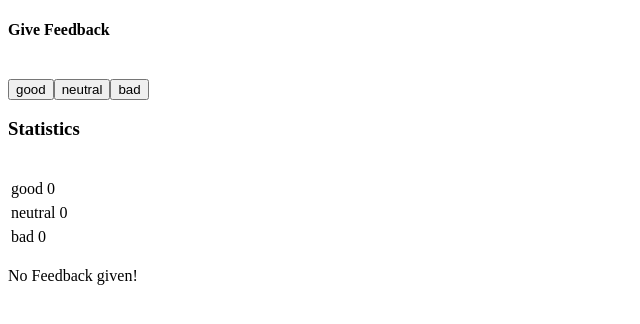
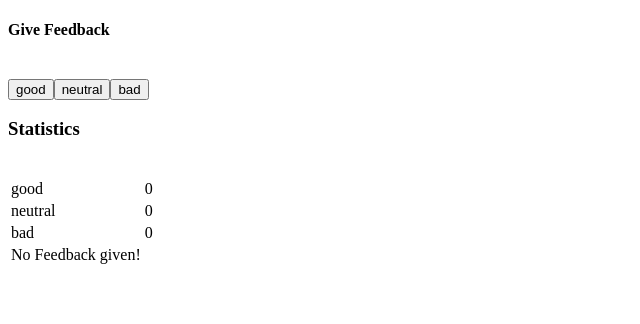
Before and after one commit to ThiwankaS/Full-Stack-Open-Web, a React (Vite) app in the folder Part1/unicafe/: page / in a window 1280 px wide. Shown: the top 324 px of the page, without its empty margins (0-640 px from the left). Built offline with nearby package versions, Linux system fonts and the light colour scheme.

Commit message:
1.11 Execrcise unicafe step6 Rector the code to visualize all the data on a single table

```diff
--- a/Part1/unicafe/src/App.jsx
+++ b/Part1/unicafe/src/App.jsx
@@ -38,11 +38,26 @@ const App = () => {
       <br/>
       <h3>Statistics</h3>
       <br/>
-      <StatisticsLine text='good' value={good}/>
-      <StatisticsLine text='neutral' value={neutral}/>
-      <StatisticsLine text='bad' value={bad}/>
-      <br/>
-      <Statistics good={good} neutral={neutral} bad={bad} all={all} />
+      <table>
+        <tbody>
+        <StatisticsLine text='good' value={good}/>
+        <StatisticsLine text='neutral' value={neutral}/>
+        <StatisticsLine text='bad' value={bad}/>
+        {
+          all === 0 ? (
+            <tr>
+              <td>No Feedback given!</td>
+            </tr>
+          ): (
+            <>
+            <StatisticsLine text='all' value={all} />
+            <StatisticsLine text='average' value={Math.floor((((good * 1) + (neutral * 0) + (bad * -1) )/all)*10)/10} />
+            <StatisticsLine text='positive' value={ Math.floor(((good/all) * 100)*100)/100 + '%' } />
+            </>
+          )
+        }
+        </tbody>
+      </table>
     </div>
   )
 }
@@ -57,47 +72,11 @@ const Button = (props) => {
 const StatisticsLine = (props) => {
   const { text,value } = props;
   return (
-    <div>
-      <table>
-        <tbody>
         <tr>
           <td>{text}</td>
           <td>{value}</td>
         </tr>
-        </tbody>
-      </table>
-    </div>
   )
 }
 
-const Statistics = (props) => {
-  const { good,neutral,bad,all } = props;
-  if (all === 0){
-    return (
-      <div>No Feedback given!</div>
-    )
-  } else {
-    return(
-      <div>
-        <table>
-        <tbody>
-          <tr>
-            <td>all</td>
-            <td>{all}</td>
-          </tr>
-          <tr>
-            <td>average</td>
-            <td>{Math.floor((((good * 1) + (neutral * 0) + (bad * -1) )/all)*10)/10}</td>
-          </tr>
-          <tr>
-            <td>positive</td>
-            <td>{(good/all) * 100 } %</td>
-          </tr>
-          </tbody>
-          </table>
-      </div>
-    )
-  }
-}
-
 export default App
```
